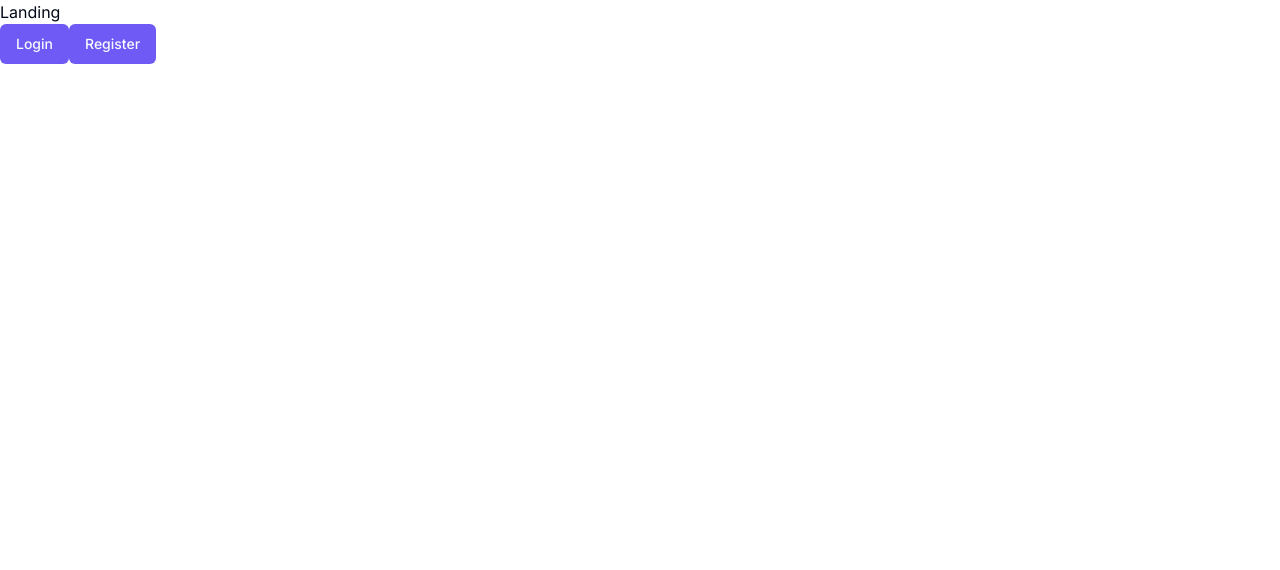
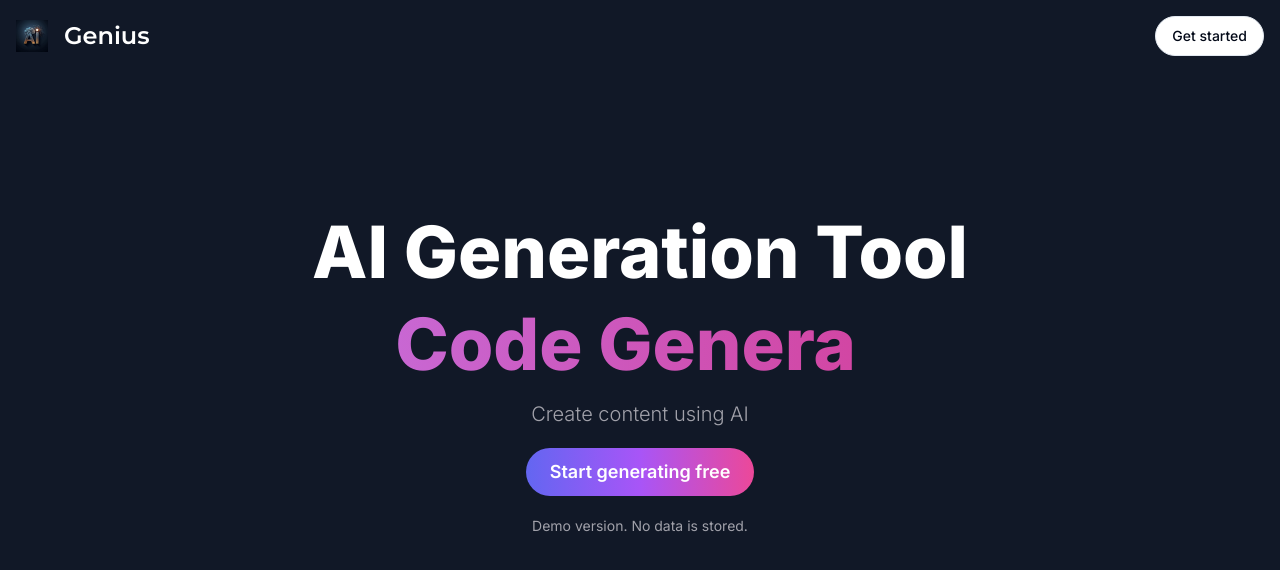
Before and after one commit to nathsouzadev/ai-saas, a Next.js app: page / in a window 1280 px wide. Shown: the top 570 px of the page. Built offline with nearby package versions, Linux system fonts and the light colour scheme; no server answers.

Commit message:
[FEAT]create landing page

```diff
--- /dev/null
+++ b/app/(landing)/layout.tsx
@@ -0,0 +1,12 @@
+const LandingLayout = ({ children }: { children: React.ReactNode }) => {
+  return (
+    <main className="h-full bg-[#111827] overflow-auto">
+        <div className="mx-auto max-w-screen-xl h-full w-full">
+            { children }
+        </div>
+
+    </main>
+  )
+};
+
+export default LandingLayout;
--- a/app/(landing)/page.tsx
+++ b/app/(landing)/page.tsx
@@ -1,18 +1,11 @@
-import { Button } from '@/components/ui/button';
-import Link from 'next/link';
+import { LandingHero } from '@/components/landing-hero';
+import { LandingNavBar } from '@/components/landing-navbar';
 
 export default function LandingPage() {
   return (
-    <div>
-      Landing
-      <div>
-        <Link href='/sign-in'>
-          <Button>Login</Button>
-        </Link>
-        <Link href='/sign-up'>
-          <Button>Register</Button>
-        </Link>
-      </div>
+    <div className='h-full'>
+      <LandingNavBar />
+      <LandingHero />
     </div>
   );
 }
--- /dev/null
+++ b/components/lading-content.tsx
@@ -0,0 +1,43 @@
+'use client';
+
+import { Card, CardContent, CardHeader, CardTitle } from './ui/card';
+
+const resources = [
+  {
+    title: 'Chatbot',
+    description: 'Create a chatbot using AI',
+  },
+  {
+    title: 'Code Generation',
+    description: 'Generate code using AI',
+  },
+];
+
+export const LandingContent = () => {
+  return (
+    <div className="px-10 pb-20">
+      <h2 className="text-center text-4xl text-white font-extrabold mb-10">
+        Demo resources
+      </h2>
+      <div className="grid grid-cols-1 sm:grid-cols-2 md:grid-cols-3 lg:grid-cols-4 gap-4">
+        {resources.map((resource) => (
+          <Card
+            key={resource.title}
+            className="bg-[#192339] border-none text-white"
+          >
+            <CardHeader>
+              <CardTitle className="flex items-center gap-x-2">
+                <div>
+                  <p className='text-lg'>{resource.title}</p>
+                </div>
+              </CardTitle>
+              <CardContent className='pt-4 px-0'>
+                {resource.description}
+              </CardContent>
+            </CardHeader>
+          </Card>
+        ))}
+      </div>
+    </div>
+  );
+};
--- /dev/null
+++ b/components/landing-hero.tsx
@@ -0,0 +1,40 @@
+'use client'
+
+import { useAuth } from '@clerk/nextjs';
+import Link from 'next/link';
+import TypewriterComponent from 'typewriter-effect';
+import { Button } from './ui/button';
+
+export const LandingHero = () => {
+  const { isSignedIn } = useAuth();
+
+  return (
+    <div className="text-white font-bold py-36 text-center space-y-5">
+      <div className="text-4xl sm:text-5xl md:text-6xl lg:text-7xl space-y-5 font-extrabold">
+        <h1>AI Generation Tool</h1>
+        <div className="text-transparent bg-clip-text bg-gradient-to-r from-purple-400 to-pink-600">
+          <TypewriterComponent
+            options={{
+              strings: ['Chatbot', 'Code Generation', 'Text Generation'],
+              autoStart: true,
+              loop: true,
+            }}
+          />
+        </div>
+      </div>
+      <div className="text-sm md:text-xl font-light text-zinc-400">
+            Create content using AI
+      </div>
+      <div>
+        <Link href={ isSignedIn ? '/dashboard' : '/sign-up' }>
+          <Button variant='premium' className="md:text-lg p-4 md:p-6 rounded-full font-semibold">
+            Start generating free
+          </Button>
+        </Link>
+      </div>
+      <div className="text-zinc-400 text-xs md:text-sm font-normal">
+          Demo version. No data is stored.
+      </div>
+    </div>
+    );
+};
--- /dev/null
+++ b/components/landing-navbar.tsx
@@ -0,0 +1,36 @@
+'use client';
+
+import { useAuth } from '@clerk/nextjs';
+import { Montserrat } from 'next/font/google';
+import Link from 'next/link';
+import { Button } from './ui/button';
+import Image from 'next/image';
+import { cn } from '@/lib/utils';
+
+const montserrat = Montserrat({ weight: '600', subsets: ['latin'] });
+
+export const LandingNavBar = () => {
+  const { isSignedIn } = useAuth();
+
+  return (
+    <div className="p-4 bg-transparent flex items-center justify-between">
+      <Link href='/' className='flex items-center'>
+        <div className='relative h-8 w-8 mr-4'>
+          <Image
+            alt='Logo'
+            fill
+            src='/logo.jpeg'
+          />
+        </div>
+        <h1 className={cn('text-2xl font-bold text-white', montserrat.className)}>
+          Genius
+        </h1>
+      </Link>
+      <div className='flex items-center gap-x-2'>
+        <Link href={ isSignedIn ? '/dashboard' : '/sign-up' }>
+          <Button variant='outline' className='rounded-full' >Get started</Button>
+        </Link>
+      </div>
+    </div>
+  );
+};
--- a/package.json
+++ b/package.json
@@ -38,6 +38,7 @@
     "stripe": "^15.2.0",
     "tailwind-merge": "^2.2.2",
     "tailwindcss-animate": "^1.0.7",
+    "typewriter-effect": "^2.21.0",
     "zod": "^3.22.4",
     "zustand": "^4.5.2"
   },
```
Also changed, not shown: .eslintrc.json, 1 other file (tests, documents, lock files or other folders).
